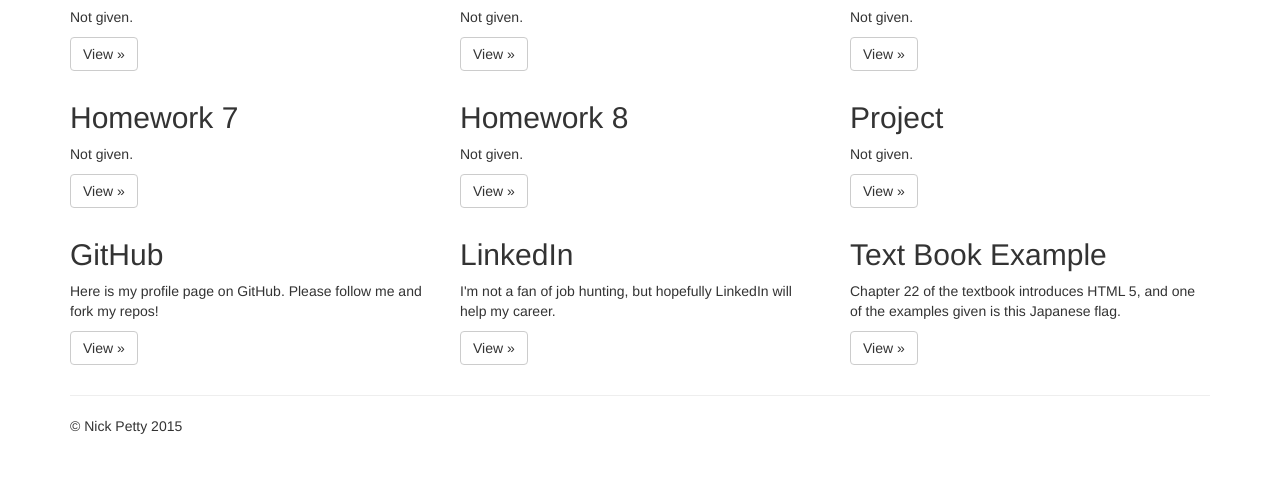
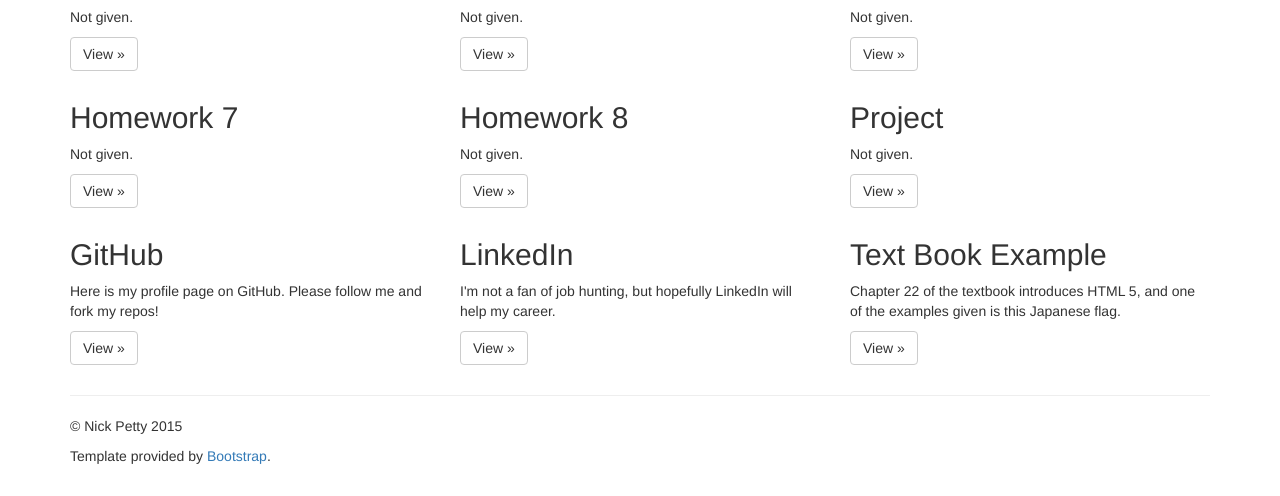
Before and after one commit to Ninjinkai/COP3813-HW3, a plain HTML site: page index.html in a window 1280 px wide. Shown: the part 623-1119 px from the top of the page. Before the commit the page ends 1089 px from the top, so only its background shows below. Drawn offline with nearby package versions, Linux system fonts and the light colour scheme.

Commit message:
Added Bootstrap link and template note.

```diff
--- a/index.html
+++ b/index.html
@@ -122,6 +122,7 @@
 
     <footer>
         <p>&copy; Nick Petty 2015</p>
+        <p>Template provided by <a href="http://getbootstrap.com">Bootstrap</a>.</p>
     </footer>
 </main>
 
```
